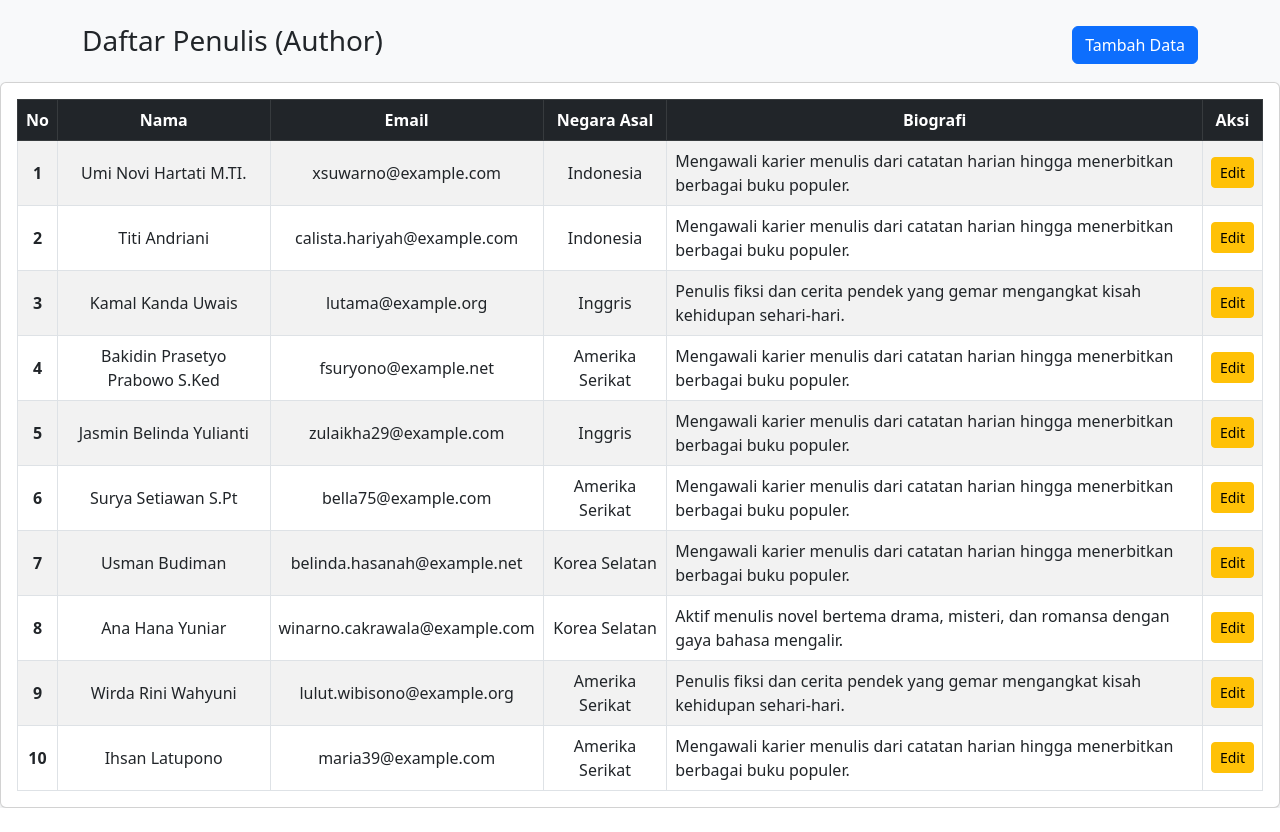
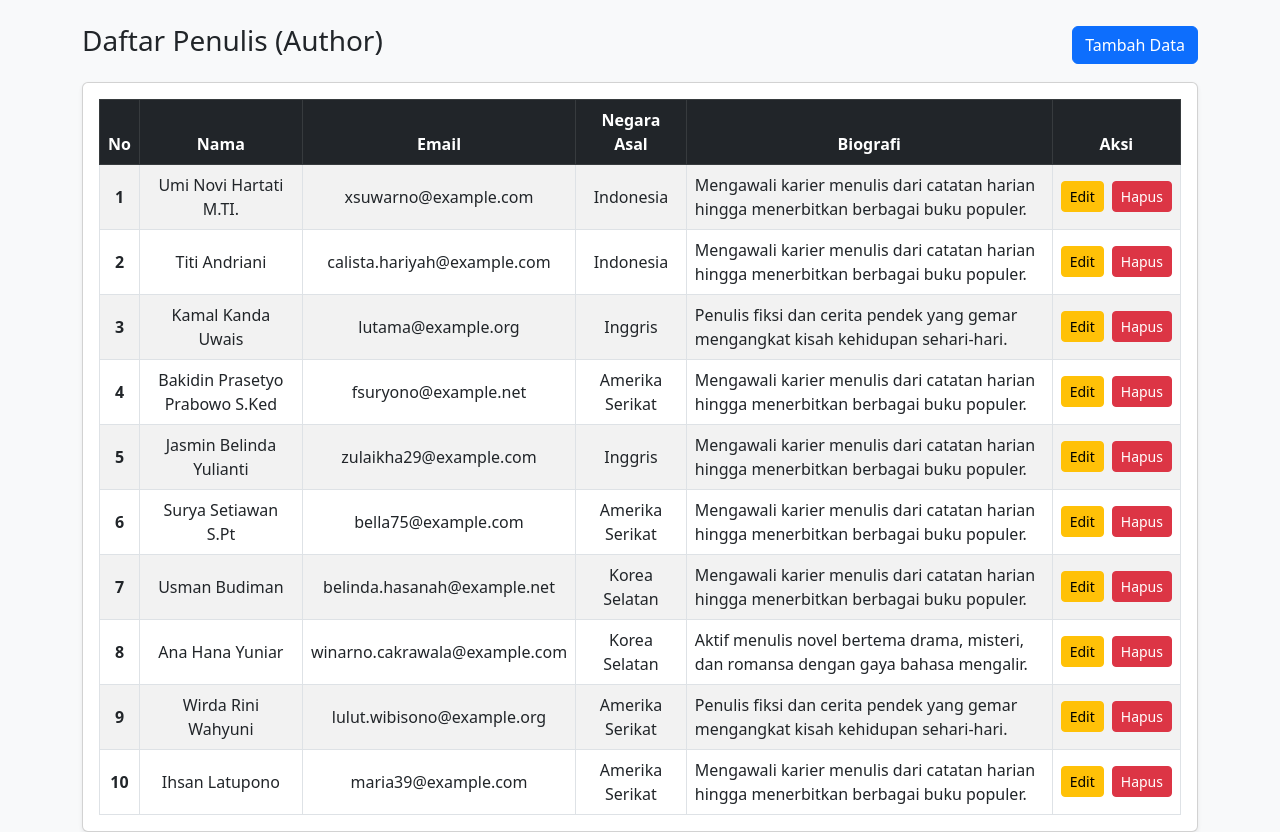
Before and after one commit to angelinasunrisemudin/tugas-pemrograman-web-2, a Laravel app: page /authors in a window 1280 px wide. Shown: the part 56-888 px from the top of the page. Before the commit the page ends 864 px from the top, so only its background shows below. Run offline with Laravel 12, Linux system fonts and the light colour scheme; data comes from the database, SQL or seed files in the repository.

Commit message:
feat: implementasi fungsi hapus data Author

```diff
--- a/app/Http/Controllers/AuthorController.php
+++ b/app/Http/Controllers/AuthorController.php
@@ -54,4 +54,12 @@ class AuthorController extends Controller
         return redirect()->route('authors.index')
             ->with('success', 'Data penulis berhasil diperbarui.');
     }
+
+    public function destroy(Author $author): RedirectResponse
+    {
+        $author->delete();
+
+        return redirect()->route('authors.index')
+            ->with('success', 'Data penulis berhasil dihapus.');
+    }
 }
--- a/resources/views/authors/index.blade.php
+++ b/resources/views/authors/index.blade.php
@@ -11,7 +11,6 @@
     <div class="d-flex justify-content-between align-items-center mb-3">
         <h3>Daftar Penulis (Author)</h3>
         <a href="{{ route('authors.create') }}" class="btn btn-primary">Tambah Data</a>
-    </div>
     </div>
 
     <div class="card shadow-sm">
@@ -40,6 +39,13 @@
                                     <div class="d-flex justify-content-center gap-2">
                                         <a href="{{ route('authors.edit', $author) }}"
                                             class="btn btn-sm btn-warning">Edit</a>
+                                        <form action="{{ route('authors.destroy', $author) }}" method="POST"
+                                            class="d-inline">
+                                            @csrf
+                                            @method('DELETE')
+                                            <button type="submit" class="btn btn-sm btn-danger"
+                                                onclick="return confirm('Apakah Anda yakin ingin menghapus data penulis ini?')">Hapus</button>
+                                        </form>
                                     </div>
                                 </td>
                             </tr>
--- a/routes/web.php
+++ b/routes/web.php
@@ -21,3 +21,4 @@ Route::get('/authors/create', [AuthorController::class, 'create'])->name('author
 Route::post('/authors', [AuthorController::class, 'store'])->name('authors.store');
 Route::get('/authors/{author}/edit', [AuthorController::class, 'edit'])->name('authors.edit');
 Route::put('/authors/{author}', [AuthorController::class, 'update'])->name('authors.update');
+Route::delete('/authors/{author}', [AuthorController::class, 'destroy'])->name('authors.destroy');
```
